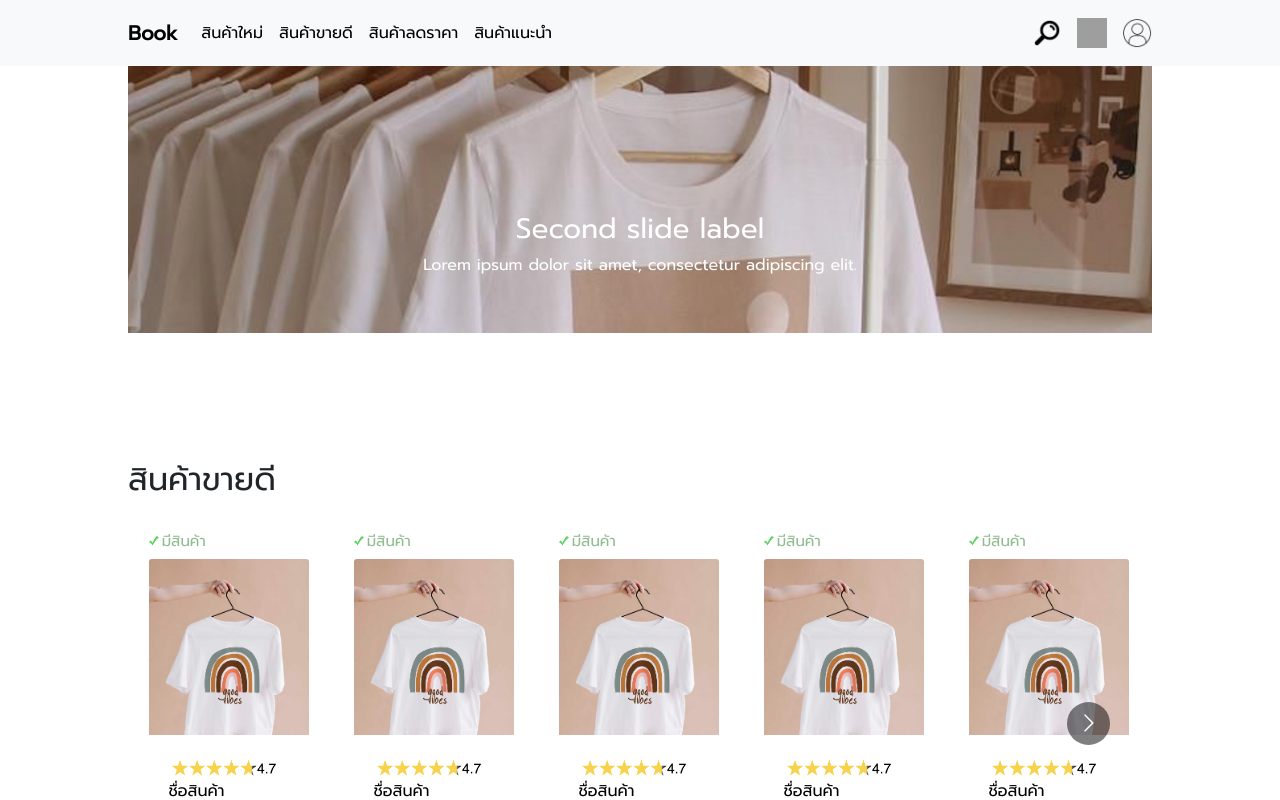
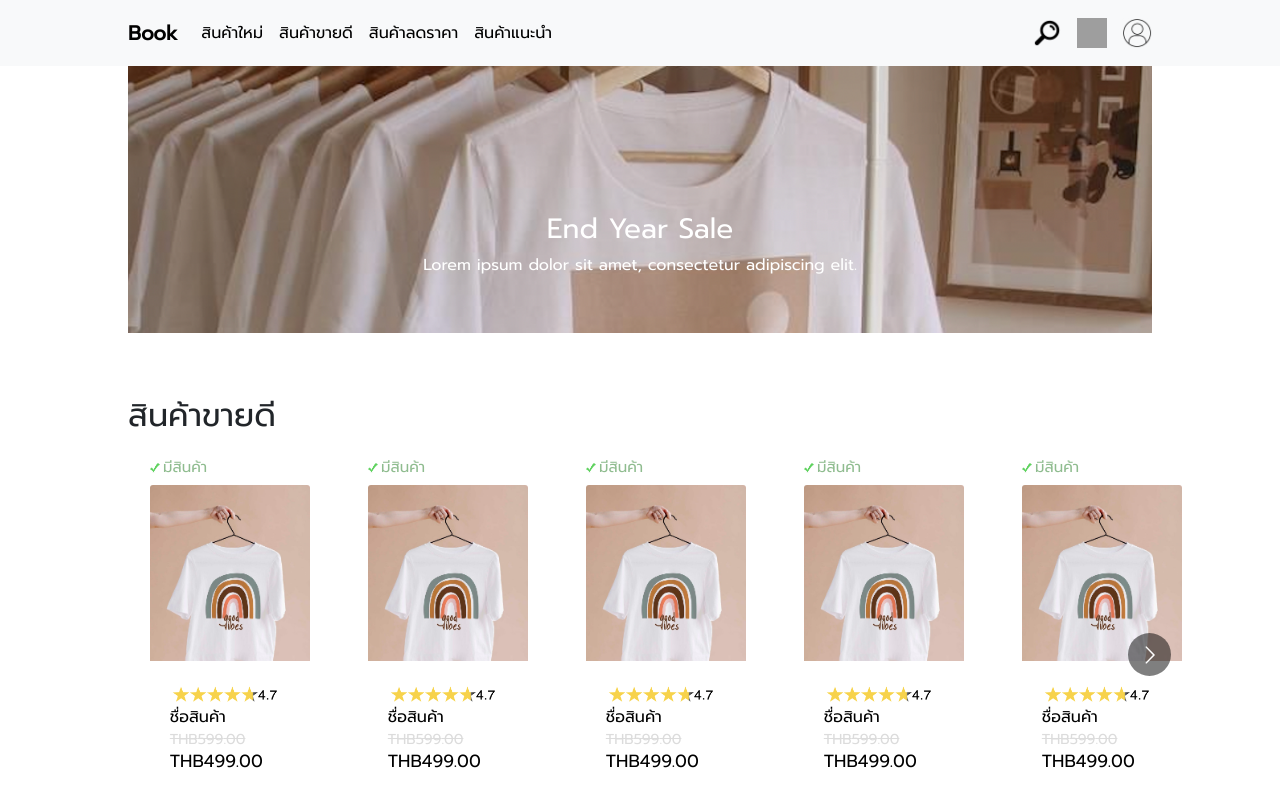
Before and after one commit to Thaksina/website-assignmet, a React (Create React App) app: page / in a window 1280 px wide. Shown: the top 800 px of the page. Built offline with nearby package versions, Linux system fonts and the light colour scheme; grey boxes are pictures that could not be loaded.

Commit message:
Fixing layout

```diff
--- a/src/Components/Card.css
+++ b/src/Components/Card.css
@@ -4,7 +4,7 @@ div{
 }
 .title{
     text-align: left;
-    padding: 10% 10% 5% 10%;
+    padding: 5% 5% 5% 10%;
 }
 .cardframe{
     width: 10rem;
--- a/src/Components/Slide.js
+++ b/src/Components/Slide.js
@@ -14,7 +14,7 @@ function Slide() {
       alt="First slide"
     />
     <Carousel.Caption>
-      <h3>First slide label</h3>
+      <h3>End Year Sale</h3>
       <p>Nulla vitae elit libero, a pharetra augue mollis interdum.</p>
     </Carousel.Caption>
   </Carousel.Item>
@@ -28,7 +28,7 @@ function Slide() {
       alt="Second slide"
     />
     <Carousel.Caption>
-      <h3>Second slide label</h3>
+      <h3>End Year Sale</h3>
       <p>Lorem ipsum dolor sit amet, consectetur adipiscing elit.</p>
     </Carousel.Caption>
   </Carousel.Item>
@@ -41,7 +41,7 @@ function Slide() {
       alt="Third slide"
     />
     <Carousel.Caption>
-      <h3>Third slide label</h3>
+      <h3>End Year Sale</h3>
       <p>Praesent commodo cursus magna, vel scelerisque nisl consectetur.</p>
     </Carousel.Caption>
   </Carousel.Item>
```
